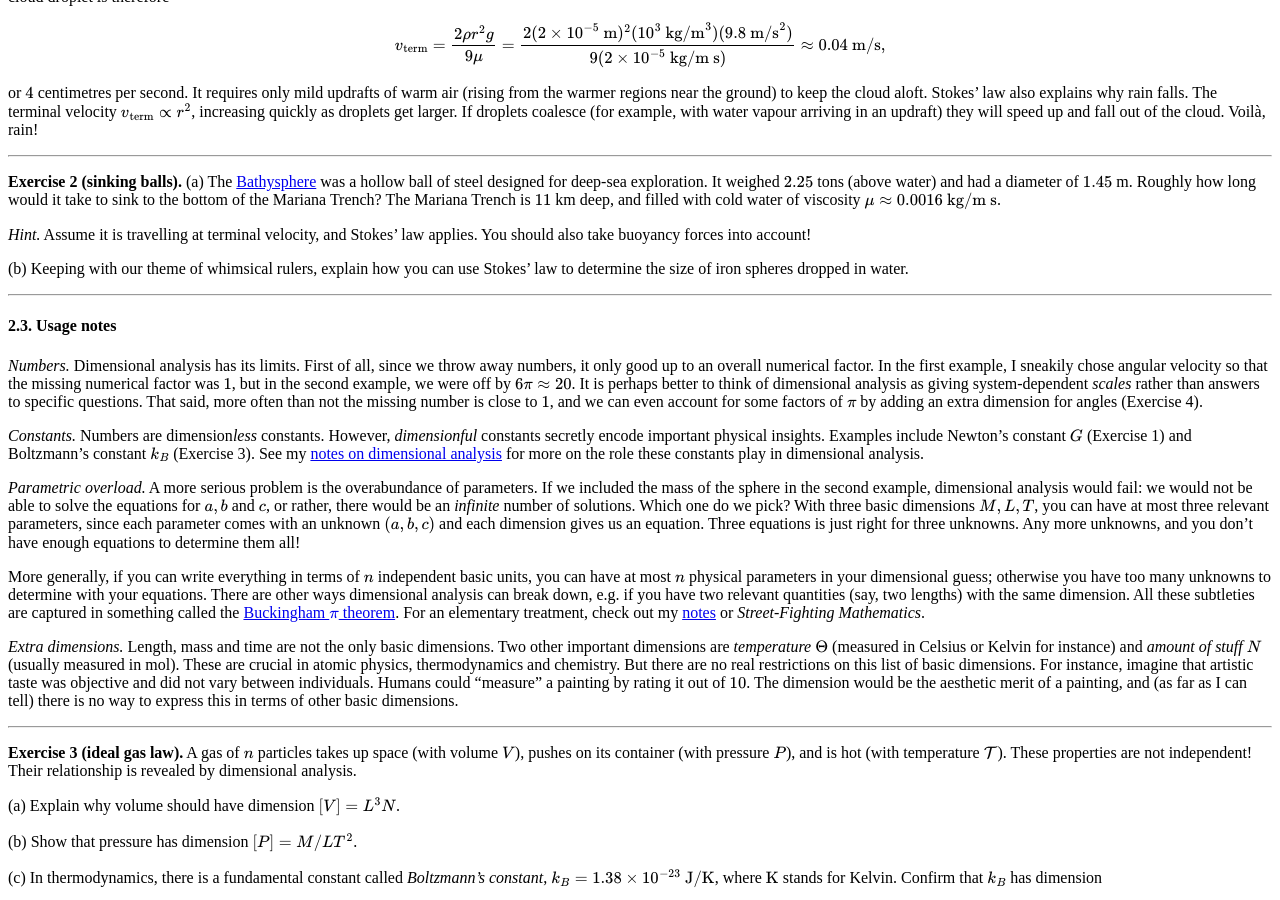
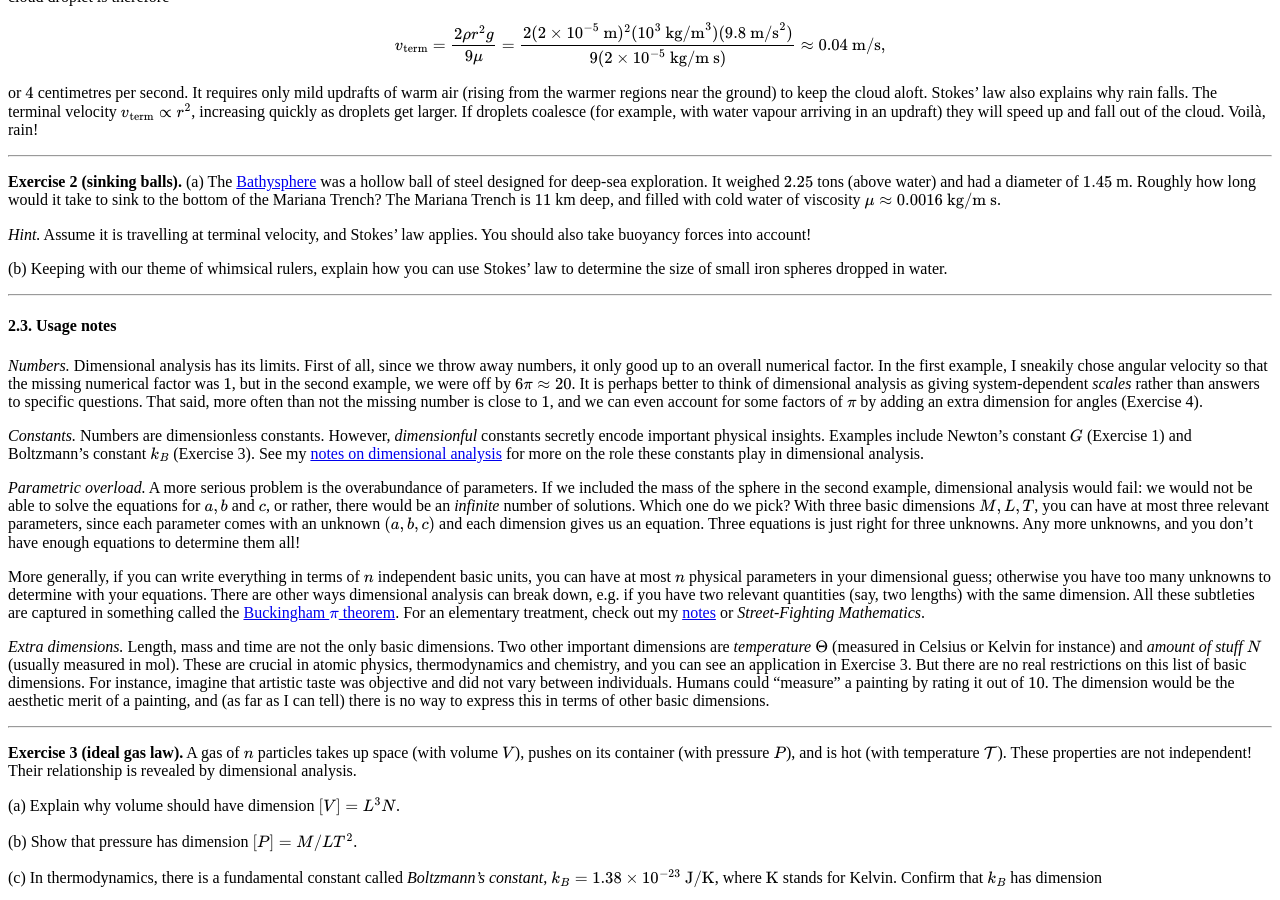
Before and after one commit to hapax/hapax.github.io, a Jekyll site: the page built from assets/simple-physics.md, in a window 1280 px wide and 900 px high, scrolled down 3909 px. Built offline with Jekyll 4.4.1, drawn with Linux system fonts in a browser that asks for light colours; our own code applies the rules of GitHub Pages for plain Markdown files; formulas are drawn with MathJax 3; a script that is not in the unit is left out.

Commit message:
Update simple-physics.md

```diff
--- a/assets/simple-physics.md
+++ b/assets/simple-physics.md
@@ -399,7 +399,7 @@ viscosity $\mu \approx 0.0016 \text{ kg/m s}$.
 applies. You should also take buoyancy forces into account!
 
 (b) Keeping with our theme of whimsical rulers, explain how you can
-use Stokes' law to determine the size of iron spheres dropped in water.
+use Stokes' law to determine the size of small iron spheres dropped in water.
 
 ---
 
@@ -417,7 +417,7 @@ That said, more often than not the missing number is close to $1$, and
 we can even account for some factors of $\pi$ by adding an extra
 dimension for angles (Exercise 4).
 
-*Constants.* Numbers are dimension*less* constants.
+*Constants.* Numbers are dimensionless constants.
 However, *dimensionful* constants secretly encode important physical
 insights.
 Examples include Newton's constant $G$ (Exercise 1) and Boltzmann's
@@ -455,7 +455,7 @@ Two other important dimensions are *temperature* $\Theta$ (measured in
 Celsius or Kelvin for instance) and *amount
 of stuff* $N$ (usually measured in mol).
 These are crucial in atomic physics, thermodynamics and
-chemistry.
+chemistry, and you can see an application in Exercise 3.
 But there are no real restrictions on this list of basic dimensions.
 For instance, imagine that artistic taste was objective and did not
 vary between individuals.
```
